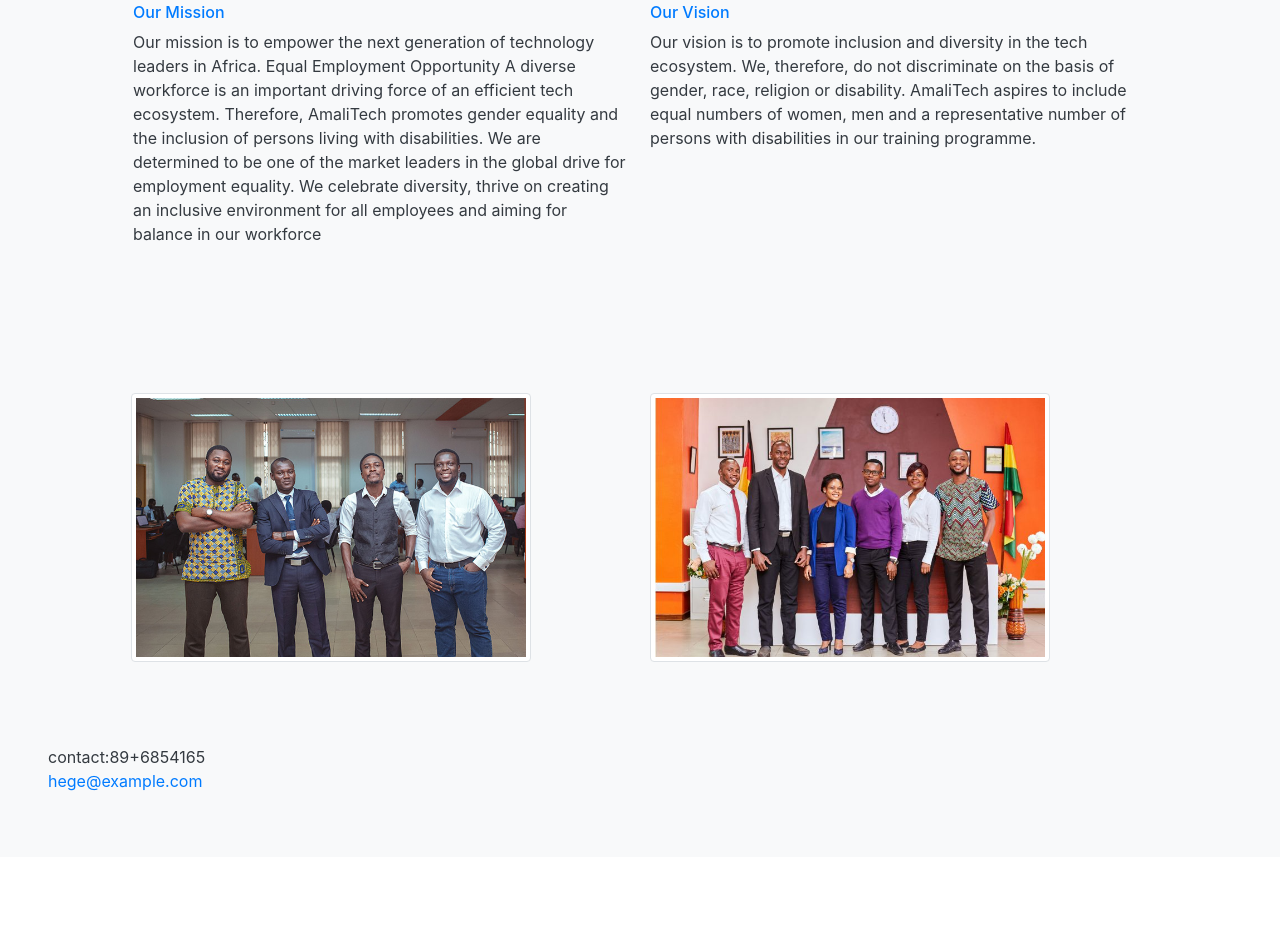
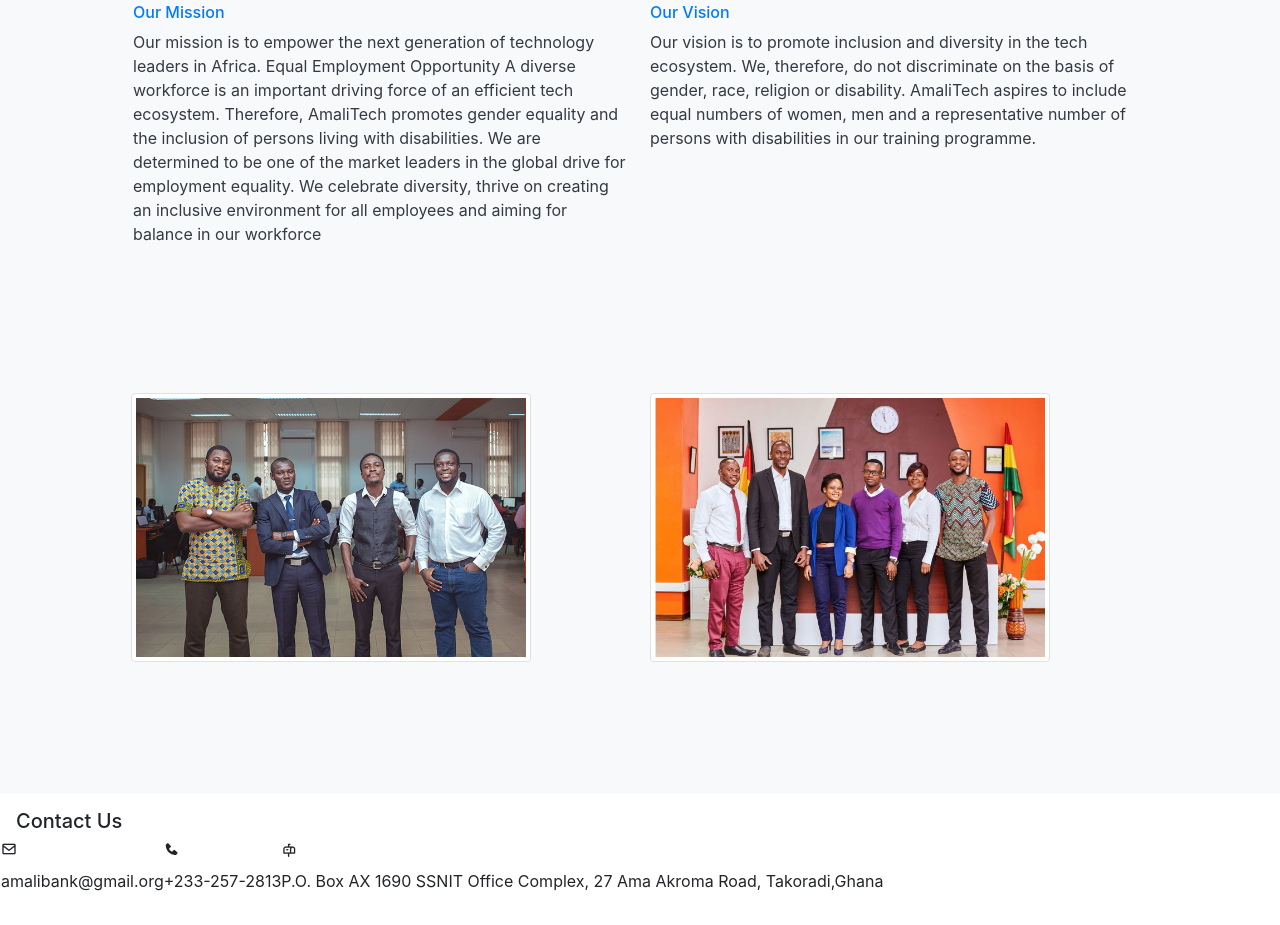
Before and after one commit to Amoatey/banking-website, a plain HTML site: page index.html in a window 1280 px wide. Shown: the part 1174-2099 px from the top of the page. Before the commit the page ends 2031 px from the top, so only its background shows below. Drawn offline with nearby package versions, Linux system fonts and the light colour scheme.

Commit message:
created footer for webpage

```diff
--- a/index.html
+++ b/index.html
@@ -10,6 +10,12 @@
       integrity="sha384-Gn5384xqQ1aoWXA+058RXPxPg6fy4IWvTNh0E263XmFcJlSAwiGgFAW/dAiS6JXm"
       crossorigin="anonymous"
     />
+
+    <link href='https://unpkg.com/boxicons@2.1.2/css/boxicons.min.css' rel='stylesheet'>
+
+    <link rel="stylesheet" href="https://unicons.iconscout.com/release/v4.0.0/css/line.css">
+
+
     <link rel="stylesheet" href="css/style.css" />
     <title>banking website</title>
   </head>
@@ -121,7 +127,7 @@
 
     <!-- About Us -->
     <div class="abouthead"><h4>About Us</h4></div>
-    <section class="bg-light text-dark p-5 text-align-right" id="about-us">
+  <section class="bg-light text-dark p-5 text-align-right" id="about-us">
       <!-- <div class="abouthead">  About Us</div>  -->
       <div class="container">
         <div class="d-sm-flex">
@@ -176,23 +182,72 @@
 
            </div>
       </div>
-<!-- staff photos -->
 
 
-<div class="grid-container staffphoto">
+      <!-- staff photos -->
+   <div class="grid-container staffphoto">
       <div class=" staffphoto1" > <img src="images/about.1.jpg"  class="rounded  img-fluid img-thumbnail" width="400px"
-       alt=""> </div>
+        alt="">
+      </div>
 
-      <div class="staffphoto2"> <img src="images/span.jpg"  class="rounded  img-fluid img-thumbnail" width="400px" alt=""> </div>
-</div>
+        <div class="staffphoto2"> <img src="images/span.jpg"  class="rounded  img-fluid img-thumbnail" width="400px" alt=""> </div>
+   </div>
+  </section>
 
 
- <!-- Footer -->
-    <footer class="footer">
-  <p>contact:89+6854165 <br>
-  <a href="mailto:hege@example.com">hege@example.com</a></p>
-</footer>
+
+
+
+  <!-- Footer -->
+  <section class="p-3" id="contact-Us">
+    <h5> Contact Us</h5>
+
+    <div class="row"> <div class="column left">
+                         <h6><i class='bx bx-envelope'></i></h6>
+                          <p>amalibank@gmail.org</p>
+                      </div>
+
+
+                      <div class="column middle">
+                        <h6><i class='bx bxs-phone'></i></h6>
+                        <p>+233-257-2813</p>
+                      </div>
+
+
+
+                      <div class="column right">
+                        <h6><i class="uil uil-mailbox"></i></h6>
+                        <p>P.O. Box AX 1690 SSNIT Office Complex,
+                          27 Ama Akroma Road, Takoradi,Ghana </p>
+                      </div>
+     </div>
     </section>
+
+
+
+
+
+
+
+
+
+
+
+
+
+
+
+
+
+
+
+
+
+
+
+
+
+
 
 
 
```
